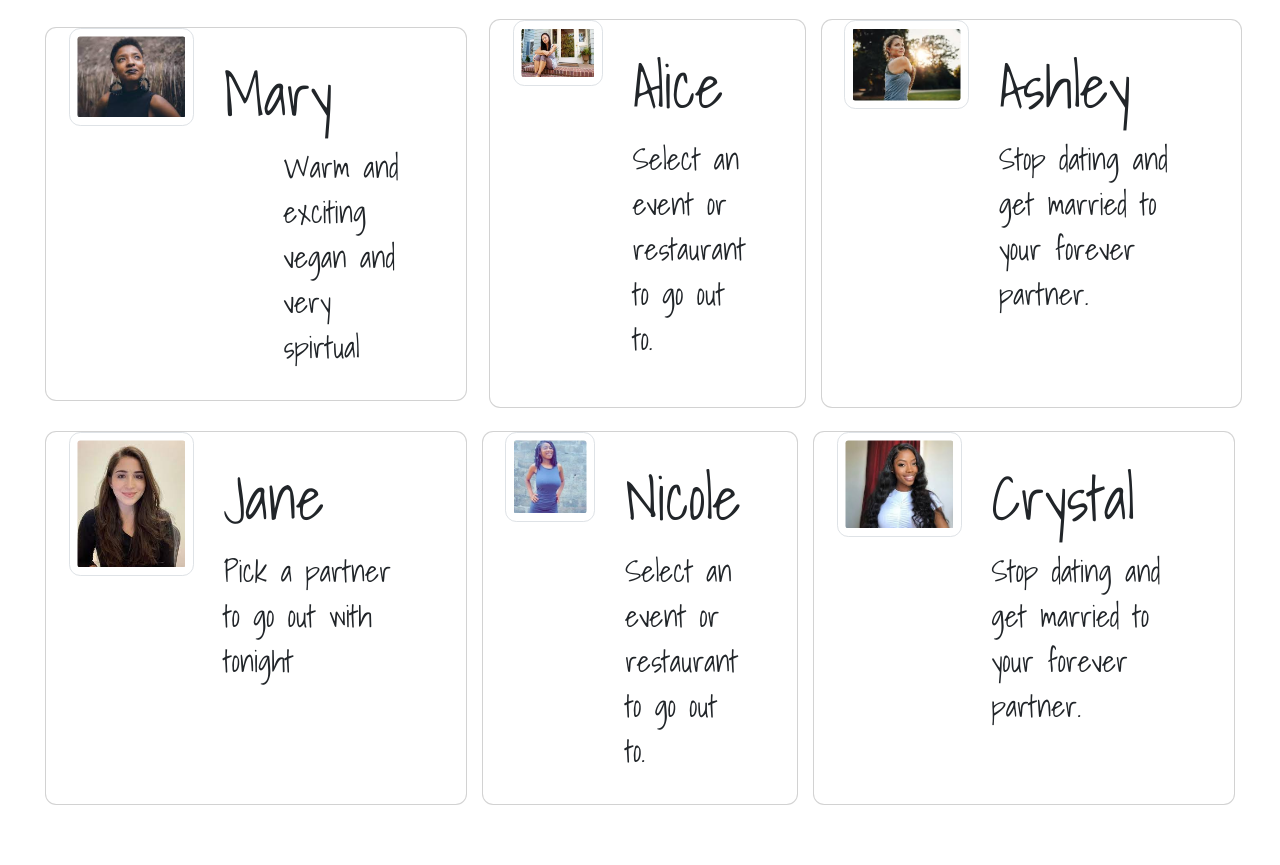
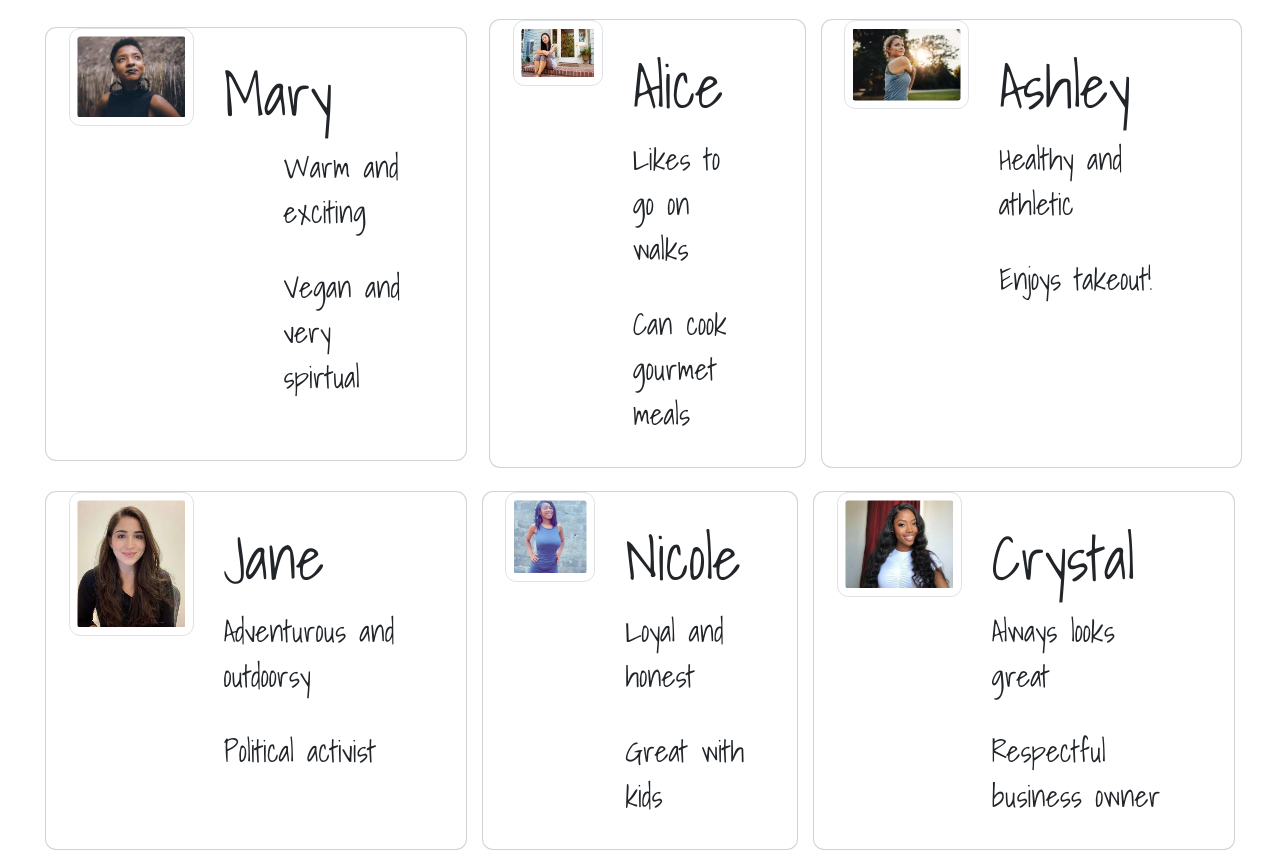
Before and after one commit to dendypat/date-night-hmtl, a website: page src/women.html in a window 1280 px wide. Shown: the part 281-1146 px from the top of the page. Before the commit the page ends 1101 px from the top, so only its background shows below. Drawn offline with nearby package versions, Linux system fonts and the light colour scheme.

Commit message:
Update women.html

```diff
--- a/src/women.html
+++ b/src/women.html
@@ -62,8 +62,8 @@
        <div class="card-body">
          <h2 class="card-title">Mary</h2>
          <ul class="card-text">
-            <li class="list-group-item">Warm and exciting</li>
-            <li class="list-group-item">vegan and very spirtual</li>
+            <p class="card-text">Warm and exciting</p>
+            <p class="card-text">Vegan and very spirtual</p>
          </ul>
 
        </div>
@@ -80,8 +80,8 @@
        <div class="col-md">
          <div class="card-body">
            <h2 class="card-title">Alice</h2>
-           <p class="card-text">Select an event or restaurant to go out to.</p>
-
+           <p class="card-text">Likes to go on walks</p>
+           <p class="card-text">Can cook gourmet meals</p>
          </div>
        </div>
      </div>
@@ -97,7 +97,8 @@
        <div class="col-md">
          <div class="card-body">
            <h2 class="card-title">Ashley</h2>
-           <p class="card-text">Stop dating and get married to your forever partner.</p>
+           <p class="card-text">Healthy and athletic</p>
+           <p class="card-text">Enjoys takeout!</p>
          </div>
        </div>
      </div>
@@ -115,8 +116,8 @@
      <div class="col-md">
        <div class="card-body">
          <h2 class="card-title">Jane</h2>
-         <p class="card-text">Pick a partner to go out with tonight</p>
-
+         <p class="card-text">Adventurous and outdoorsy</p>
+         <p class="card-text">Political activist</p>
        </div>
      </div>
    </div>
@@ -132,8 +133,8 @@
        <div class="col-md">
          <div class="card-body">
            <h2 class="card-title">Nicole</h2>
-           <p class="card-text">Select an event or restaurant to go out to.</p>
-
+           <p class="card-text">Loyal and honest</p>
+           <p class="card-text">Great with kids</p>
          </div>
        </div>
      </div>
@@ -149,7 +150,8 @@
        <div class="col-md">
          <div class="card-body">
            <h2 class="card-title">Crystal</h2>
-           <p class="card-text">Stop dating and get married to your forever partner.</p>
+           <p class="card-text">Always looks great</p>
+           <p class="card-text">Respectful business owner</p>
          </div>
        </div>
      </div>
```
